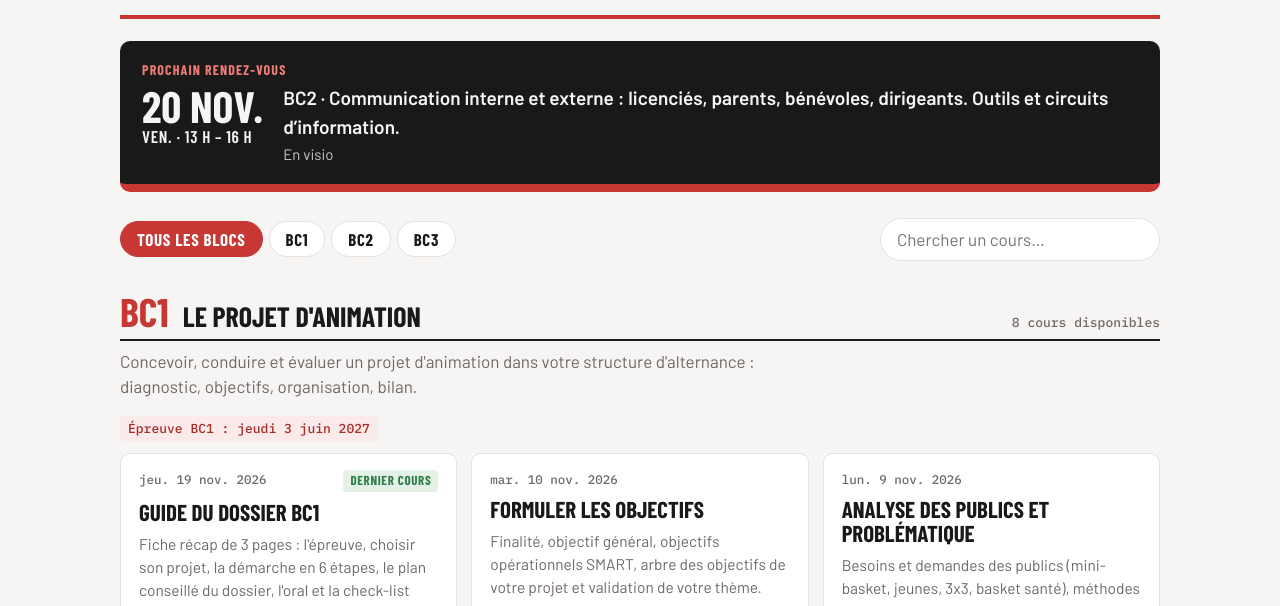
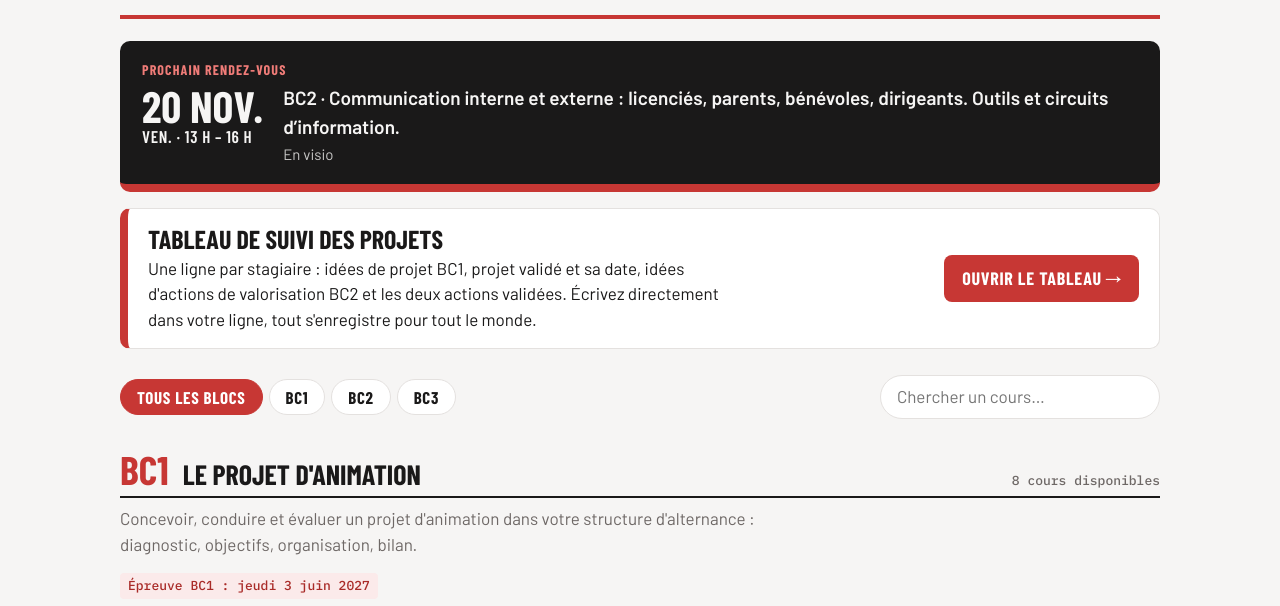
Before and after one commit to Snoorkyy/bpjeps2627cours, a plain HTML site: page index.html in a window 1280 px wide. Shown: the part 157-763 px from the top of the page. Drawn offline with nearby package versions, Linux system fonts and the light colour scheme; a web font is replaced by a local one.

Commit message:
Ajout du tableau de suivi des projets

```diff
--- a/index.html
+++ b/index.html
@@ -64,6 +64,11 @@ details.cal summary{cursor:pointer;padding:12px 18px;font-family:var(--display);
 .r.ex .tt{font-weight:700;color:var(--red-ink)}
 .r a{font-family:var(--display);font-weight:700;text-transform:uppercase;font-size:15px;color:var(--red);text-decoration:none;white-space:nowrap}
 @media (max-width:560px){.r{grid-template-columns:1fr}.r a{justify-self:start}}
+.suivi{margin-top:16px;display:flex;flex-wrap:wrap;gap:14px 22px;align-items:center;justify-content:space-between;background:var(--surface);border:1px solid var(--line);border-left:8px solid var(--red);border-radius:10px;padding:16px 20px}
+.suivi h2{font-family:var(--display);font-weight:800;font-size:26px;line-height:1.05;margin:0;text-transform:uppercase}
+.suivi p{margin:4px 0 0;max-width:60ch}
+.suivi a{display:inline-block;background:var(--red);color:#fff;text-decoration:none;font-family:var(--display);font-weight:700;font-size:18px;letter-spacing:.04em;text-transform:uppercase;border-radius:8px;padding:10px 18px}
+.suivi a:hover{background:var(--red-ink)}
 footer{margin-top:40px;color:var(--muted);font-size:14px;border-top:1px solid var(--line);padding-top:14px}
 .hide{display:none!important}
 </style>
@@ -78,6 +83,8 @@ footer{margin-top:40px;color:var(--muted);font-size:14px;border-top:1px solid va
 </header>
 
 <div class="next" id="next"></div>
+<section class="suivi"><div style="min-width:0;flex:1"><h2>Tableau de suivi des projets</h2><p>Une ligne par stagiaire : idées de projet BC1, projet validé et sa date, idées d'actions de valorisation BC2 et les deux actions validées. Écrivez directement dans votre ligne, tout s'enregistre pour tout le monde.</p></div><a href="https://docs.google.com/spreadsheets/d/1lVi-GaKPqwBPdk0Tym2O065Q_b39Y386TrZ7rzNRcX8/edit?usp=sharing" target="_blank" rel="noopener">Ouvrir le tableau →</a></section>
+
 
 <div class="tools">
  <div class="tabs" role="tablist" id="tabs"></div>
```
